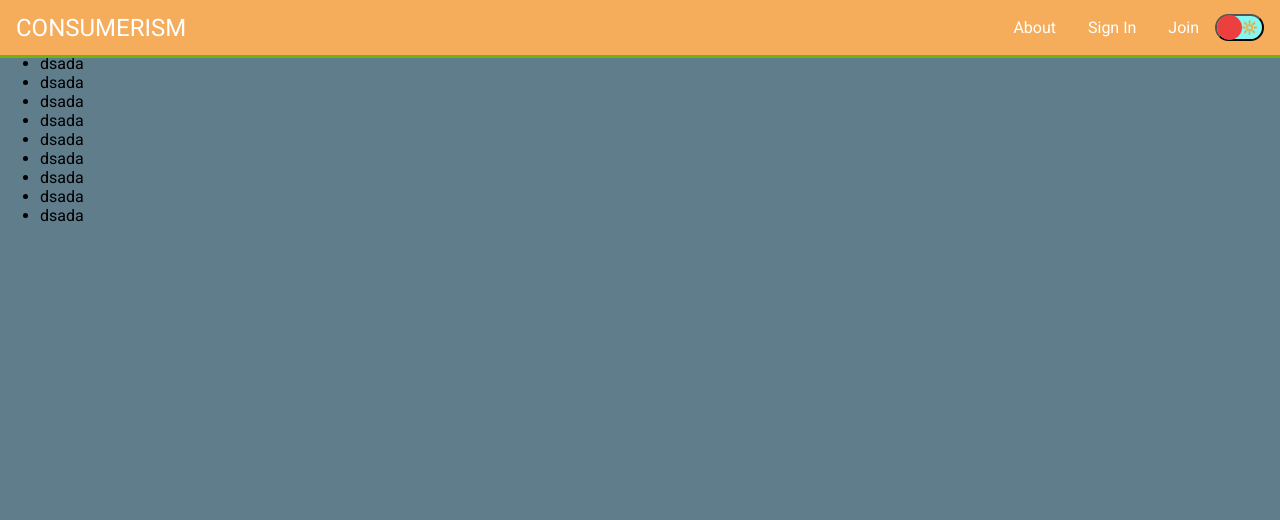
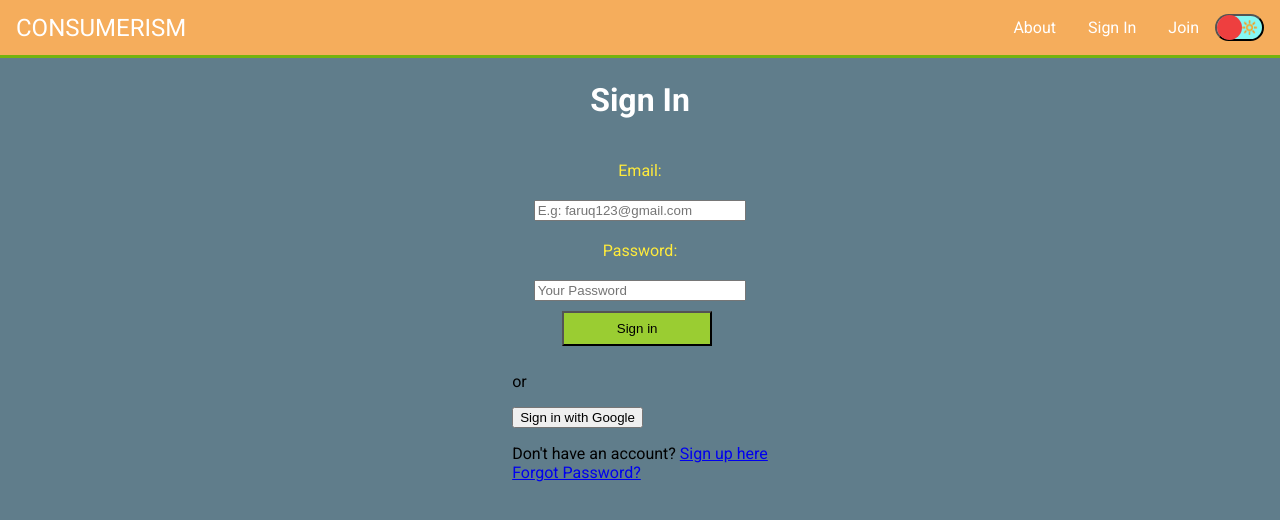
Before and after one commit to GN101/consumerism_app, a React (Create React App) app: page /login in a window 1280 px wide. Shown: the top 520 px of the page. Built offline with nearby package versions, Linux system fonts and the light colour scheme.

Commit message:
ADD[#15] new functionality

```diff
--- a/package.json
+++ b/package.json
@@ -7,6 +7,7 @@
     "@testing-library/react": "^9.5.0",
     "@testing-library/user-event": "^7.2.1",
     "axios": "^0.21.1",
+    "firebase": "^8.3.1",
     "react": "^16.13.1",
     "react-dom": "^16.13.1",
     "react-router-dom": "^5.2.0",
--- a/src/components/UserLogin/UserLogin.js
+++ b/src/components/UserLogin/UserLogin.js
@@ -1,26 +1,71 @@
-import React from 'react';
+import React, { useState } from 'react';
 import styles from './UserLogin.module.css';
+import { Link } from 'react-router-dom';
+// import firebase from 'firebase';
 
-class UserLogin extends React.Component {
-  render() {
-    return (
+const UserLogin = () => {
+  const [email, setEmail] = useState('');
+  const [password, setPassword] = useState('');
+  const [error, setError] = useState(null);
+  const signInWithEmailAndPasswordHandler = (event, email, password) => {
+    event.preventDefault();
+  };
+
+  const onChangeHandler = (event) => {
+    const { name, value } = event.currentTarget;
+
+    if (name === 'userEmail') {
+      setEmail(value);
+    } else if (name === 'userPassword') {
+      setPassword(value);
+    }
+  };
+
+  return (
+    <div className={styles.Container}>
+      <h1 className={styles.Header}>Sign In</h1>
       <div>
-        <ul>
-          <li>dsada</li>
-          <li>dsada</li>
-          <li>dsada</li>
-          <li>dsada</li>
-          <li>dsada</li>
-          <li>dsada</li>
-          <li>dsada</li>
-          <li>dsada</li>
-          <li>dsada</li>
-          <li>dsada</li>
-          <li>dsada</li>
-        </ul>
+        {error !== null && <div>{error}</div>}
+        <form>
+          <label className={styles.Label}>Email:</label>
+          <input
+            className={styles.Input}
+            type="email"
+            name="userEmail"
+            value={email}
+            placeholder="E.g: faruq123@gmail.com"
+            id="userEmail"
+            onChange={(event) => onChangeHandler(event)}
+          />
+          <label className={styles.Label}>Password:</label>
+          <input
+            className={styles.Input}
+            type="password"
+            name="userPassword"
+            value={password}
+            placeholder="Your Password"
+            id="userPassword"
+            onChange={(event) => onChangeHandler(event)}
+          />
+          <button
+            className={styles.Button}
+            onClick={(event) => {
+              signInWithEmailAndPasswordHandler(event, email, password);
+            }}
+          >
+            Sign in
+          </button>
+        </form>
+        <p>or</p>
+        <button>Sign in with Google</button>
+        <p>
+          Don't have an account? <Link to="signUp">Sign up here</Link>
+          <br />
+          <Link to="passwordReset">Forgot Password?</Link>
+        </p>
       </div>
-    );
-  }
-}
+    </div>
+  );
+};
 
 export default UserLogin;
--- a/src/components/UserLogin/UserLogin.module.css
+++ b/src/components/UserLogin/UserLogin.module.css
@@ -0,0 +1,36 @@
+.Container {
+  display: block;
+  text-align: left;
+  padding: 50px 0;
+  margin: 10px auto;
+}
+
+.Header {
+  color: white;
+  text-align: center;
+}
+
+.Label {
+  margin: 0 auto;
+  text-align: center;
+  display: block;
+  color: #ffeb3b;
+  padding: 20px 0;
+}
+
+.Input {
+  margin: auto;
+  width: 80%;
+  min-width: 200px;
+  max-width: 400px;
+  display: flex;
+}
+
+.Button {
+  background-color: yellowgreen;
+  margin: 10px 50px;
+  padding: 8px;
+  width: 50%;
+  min-width: 150px;
+  max-width: 200px;
+}
--- /dev/null
+++ b/src/firebase/firebase.js
@@ -0,0 +1,21 @@
+import * as firebase from 'firebase';
+
+const firebaseConfig = {
+  apiKey: 'AIzaSyAmJjPkL6wSR3HB5Z1LDFyuU1YJ1Wq3F54',
+  authDomain: 'consumerism-app.firebaseapp.com',
+  databaseURL:
+    'https://consumerism-app-default-rtdb.europe-west1.firebasedatabase.app',
+  projectId: 'consumerism-app',
+  storageBucket: 'consumerism-app.appspot.com',
+  messagingSenderId: '656159019089',
+  appId: '1:656159019089:web:6c95cfcc952a0a01c5e870',
+  measurementId: 'G-KFFT3N3P7K',
+};
+
+firebase.initializeApp(firebaseConfig);
+export const auth = firebase.auth();
+export const firestore = firebase.firestore();
+
+// const googleAuthProvider = new firebase.auth.GoogleAuthProvider();
+
+// export { googleAuthProvider };
```
Also changed, not shown: src/App.js (+9 -0 lines), 1 other file (tests, documents, lock files or other folders).
